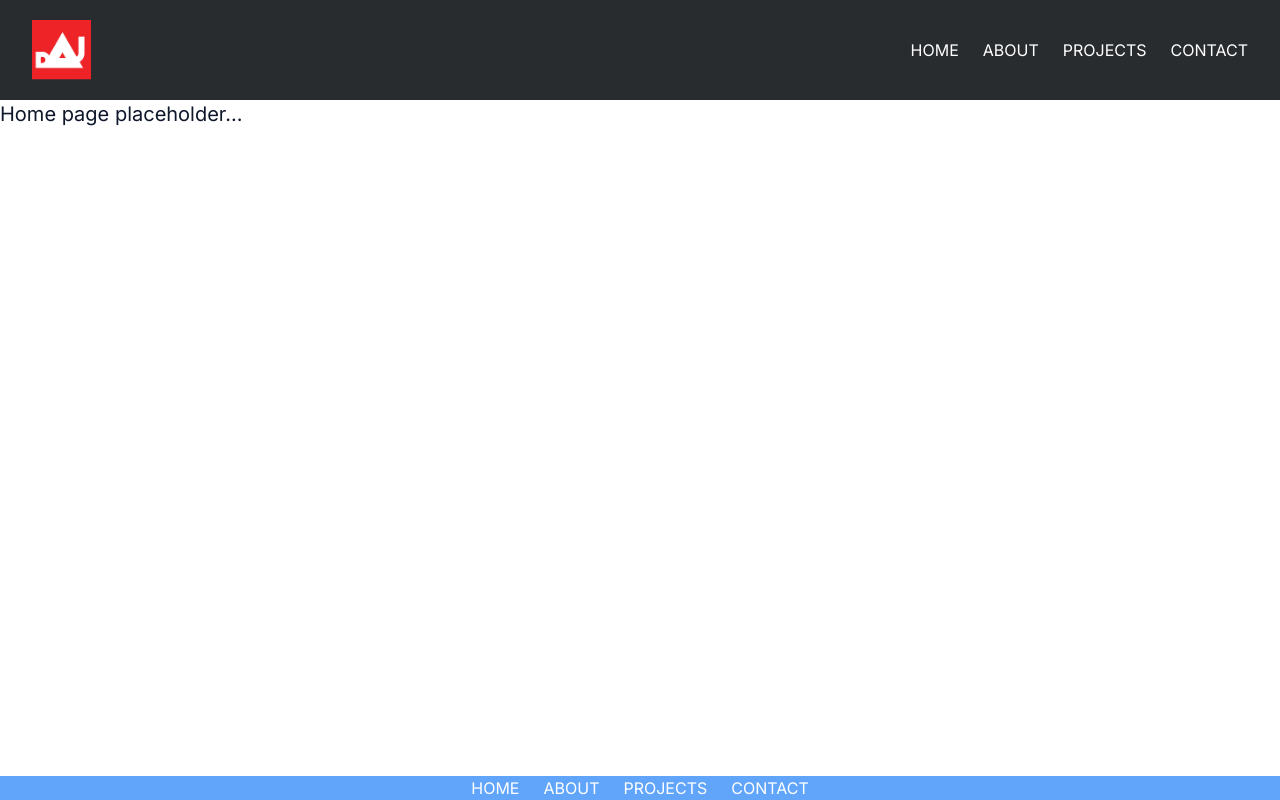
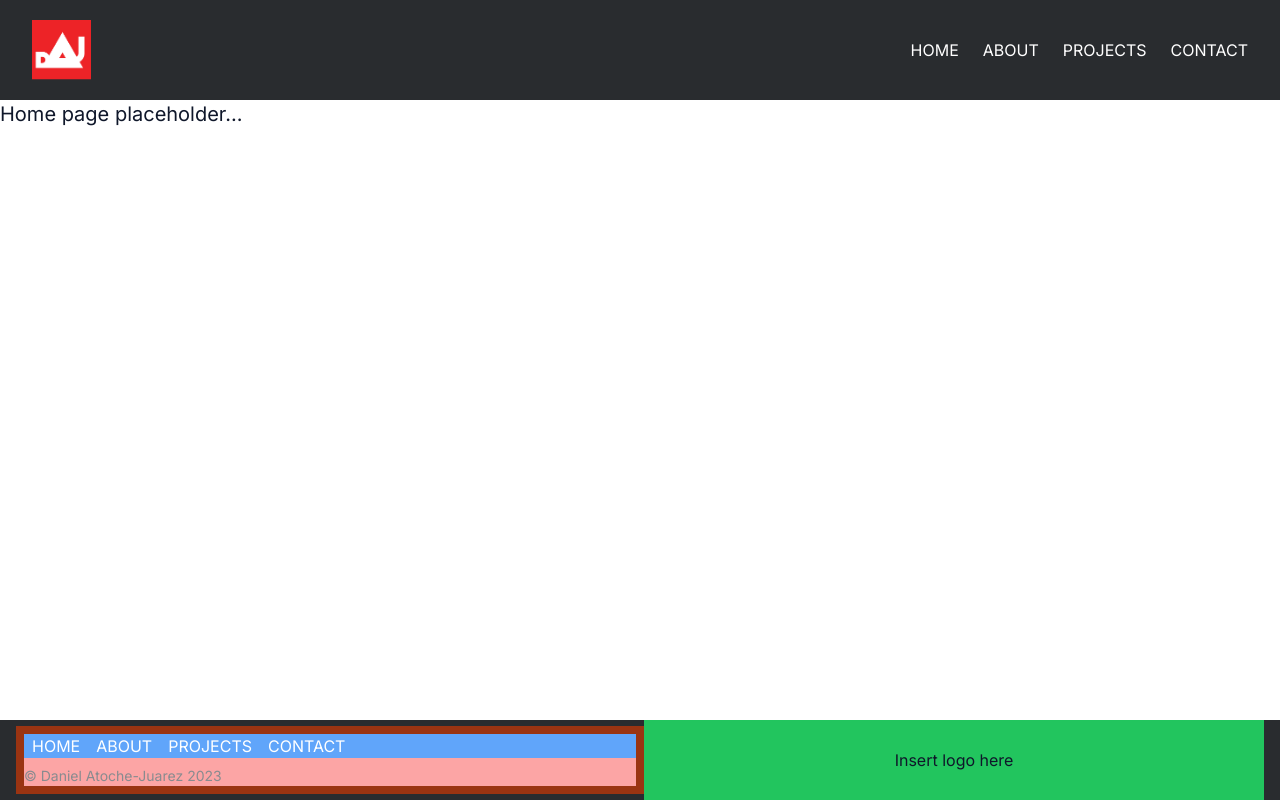
Before and after one commit to datoche-juarez/personal-site-2023, a Next.js app: page / in a window 1280 px wide. Built offline with nearby package versions, Linux system fonts and the light colour scheme.

Commit message:
Added dayjs and working on footer..

```diff
--- a/components/footer/footer.js
+++ b/components/footer/footer.js
@@ -1,22 +1,35 @@
 import Link from "next/link";
+import dayjs from "dayjs";
 
 const Footer = () => {
   return (
-    <div className="w-full bg-blue-400">
-      <ul className="items-center justify-center space-y-8 md:flex md:space-x-6 md:space-y-0">
-        <li className="text-white">
+    <div className="flex flex-row px-4 bg-dark-gray">
+      <div className="self-center w-full p-2 bg-orange-800">
+        <div className="bg-blue-400 ">
+          <ul className="flex flex-row justify-start">
+            <li className="px-2 text-white">
               <Link href="/">HOME</Link>
             </li>
-        <li className="text-white">
+            <li className="px-2 text-white">
               <Link href="/about">ABOUT</Link>
             </li>
-        <li className="text-white">
+            <li className="px-2 text-white">
               <Link href="/projects">PROJECTS</Link>
             </li>
-        <li className="text-white">
+            <li className="px-2 text-white">
               <Link href="/contact">CONTACT</Link>
             </li>
           </ul>
+        </div>
+        <div className="bg-red-300">
+          <p className="pt-2 text-sm text-dark-gray-400">
+            © Daniel Atoche-Juarez {dayjs().year()}
+          </p>
+        </div>
+      </div>
+      <div className="flex flex-col items-center justify-center w-full h-20 bg-green-500">
+        <p>Insert logo here</p>
+      </div>
     </div>
   );
 };
--- a/package.json
+++ b/package.json
@@ -10,6 +10,7 @@
   },
   "dependencies": {
     "autoprefixer": "10.4.14",
+    "dayjs": "^1.11.9",
     "eslint": "8.44.0",
     "eslint-config-next": "13.4.9",
     "next": "13.4.9",
```
Also changed, not shown: 1 other file (tests, documents, lock files or other folders). Lines whose indentation alone changed are shown as unchanged.
